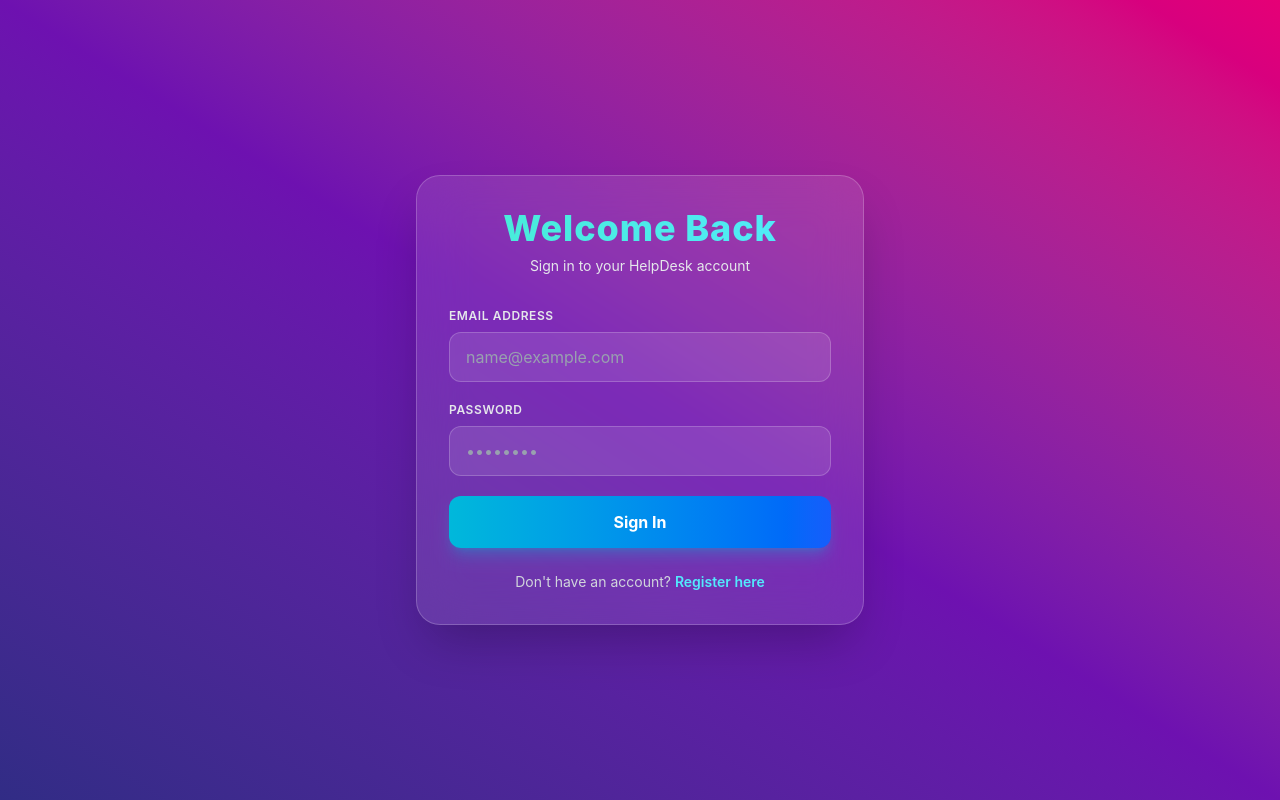
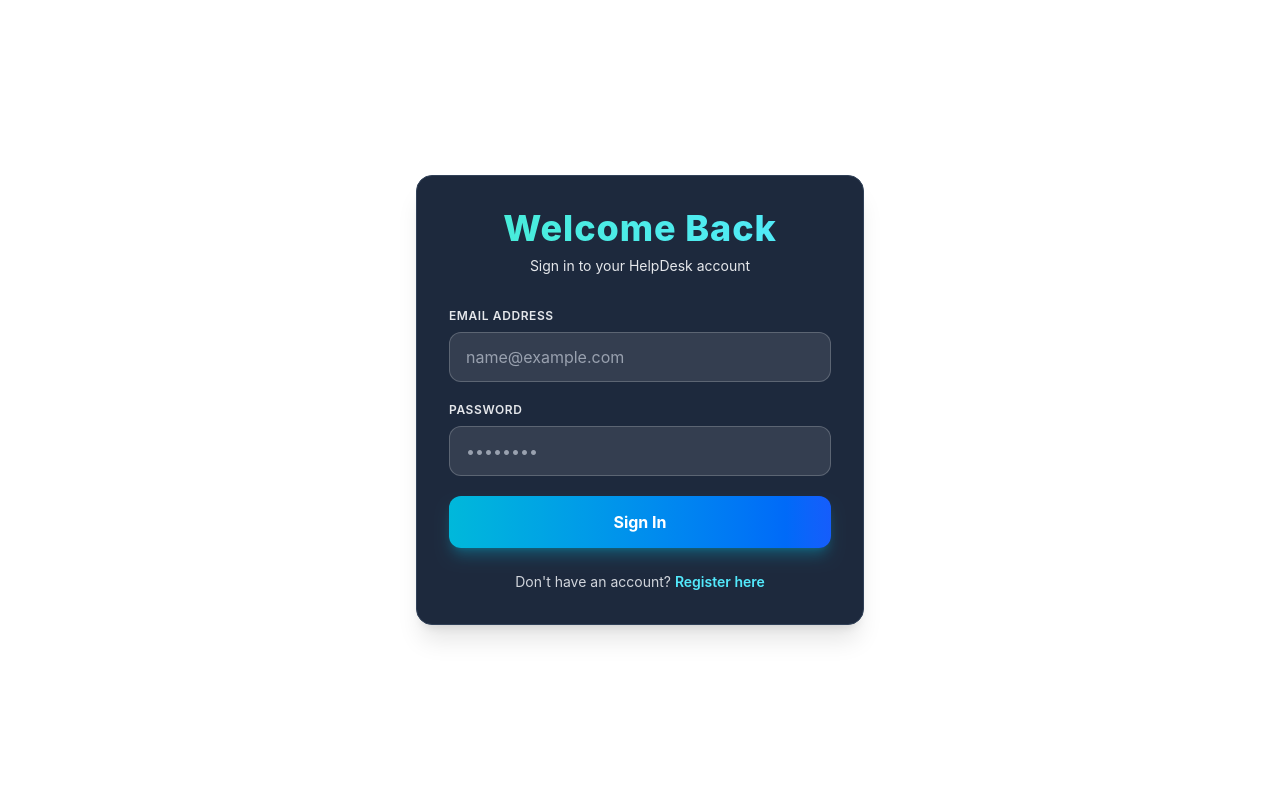
Before and after one commit to pratikshapa2134-afk/helpdesk-frontend, a React app: page /login in a window 1280 px wide. Built offline with nearby package versions, Linux system fonts and the light colour scheme; the HTML template or start-up script is replaced by a standard one.

Commit message:
Add frontend components and styling

```diff
--- a/src/pages/Login.jsx
+++ b/src/pages/Login.jsx
@@ -24,8 +24,8 @@
   };
 
   return (
-    <div className="min-h-screen flex items-center justify-center bg-gradient-to-tr from-indigo-900 via-purple-800 to-pink-600 px-4">
-      <div className="max-w-md w-full bg-white/10 backdrop-blur-xl border border-white/20 p-8 rounded-3xl shadow-2xl text-white">
+    <div className="min-h-screen flex items-center justify-center bg-white p-4">
+  <div className="max-w-md w-full bg-slate-800 border border-slate-700 rounded-2xl shadow-xl p-8 text-white">
 
         <div className="text-center mb-8">
           <h2 className="text-4xl font-extrabold tracking-wide bg-gradient-to-r from-teal-300 to-cyan-300 bg-clip-text text-transparent">
```
